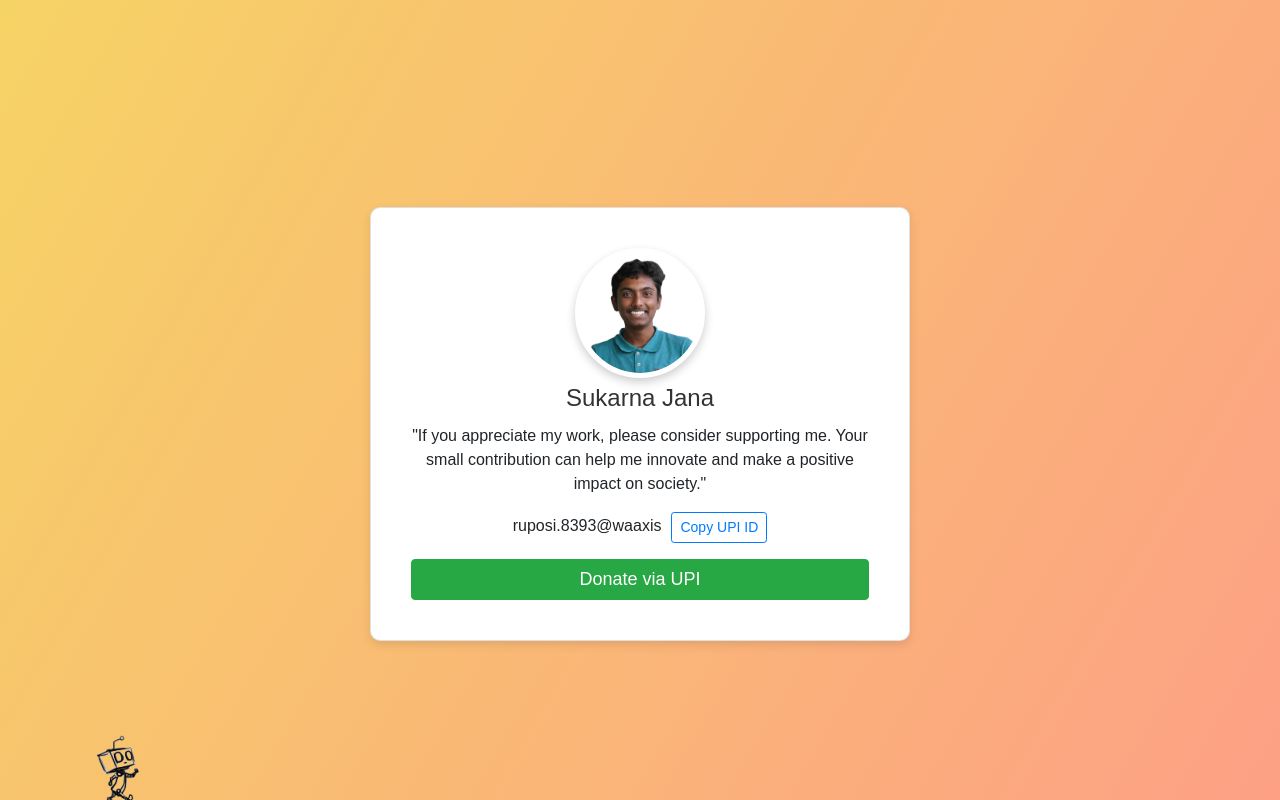
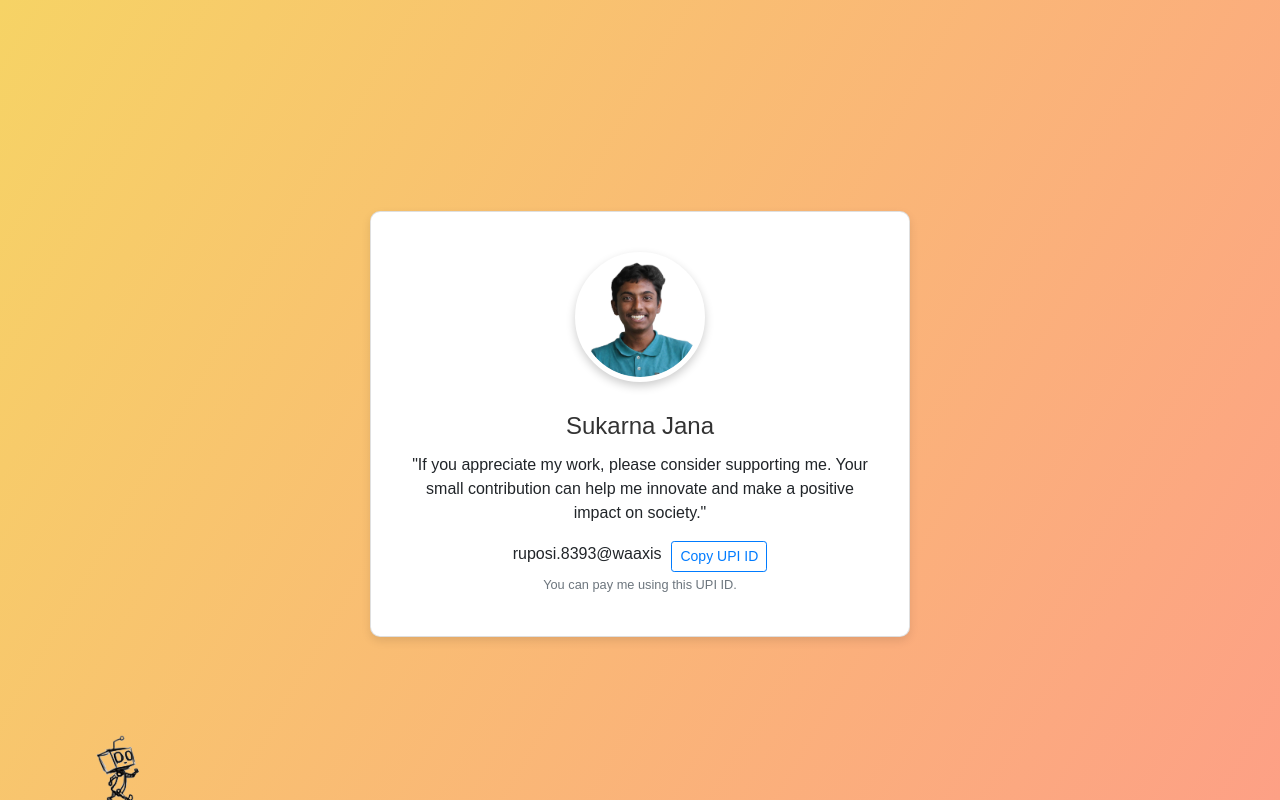
Before and after one commit to Sukarnascience/SupportMe, a plain HTML site: page index.html in a window 1280 px wide. Drawn offline with nearby package versions, Linux system fonts and the light colour scheme.

Commit message:
Update index.html

```diff
--- a/index.html
+++ b/index.html
@@ -19,13 +19,14 @@
                                 <img src="./profile-image.png" alt="Profile Image" class="profile-image">
                             </div>
                         </div>
+                        <br>
                         <h5 class="card-title mt-3">Sukarna Jana</h5>
                         <p class="card-text">"If you appreciate my work, please consider supporting me. Your small contribution can help me innovate and make a positive impact on society."</p>
                         <div class="upi-id-container">
                             <p id="upiID" class="mb-1">ruposi.8393@waaxis</p>
                             <button id="copyUPIID" class="btn btn-outline-primary btn-sm" onclick="copyUPIID()">Copy UPI ID</button>
                         </div>
-                        <button type="button" class="btn btn-success btn-block mt-3" onclick="initiateUPITransaction()">Donate via UPI</button>
+                        <small class="text-muted">You can pay me using this UPI ID.</small>
                     </div>
                 </div>
             </div>
```
